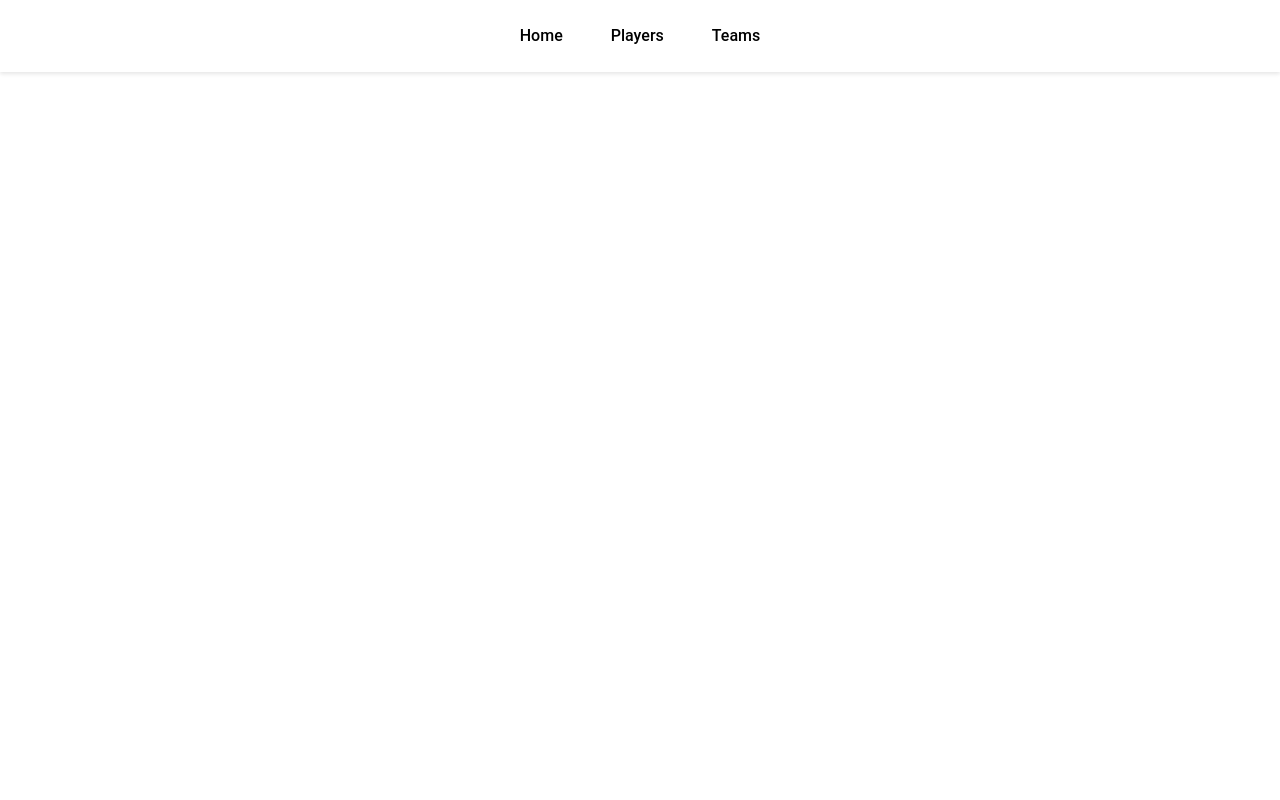
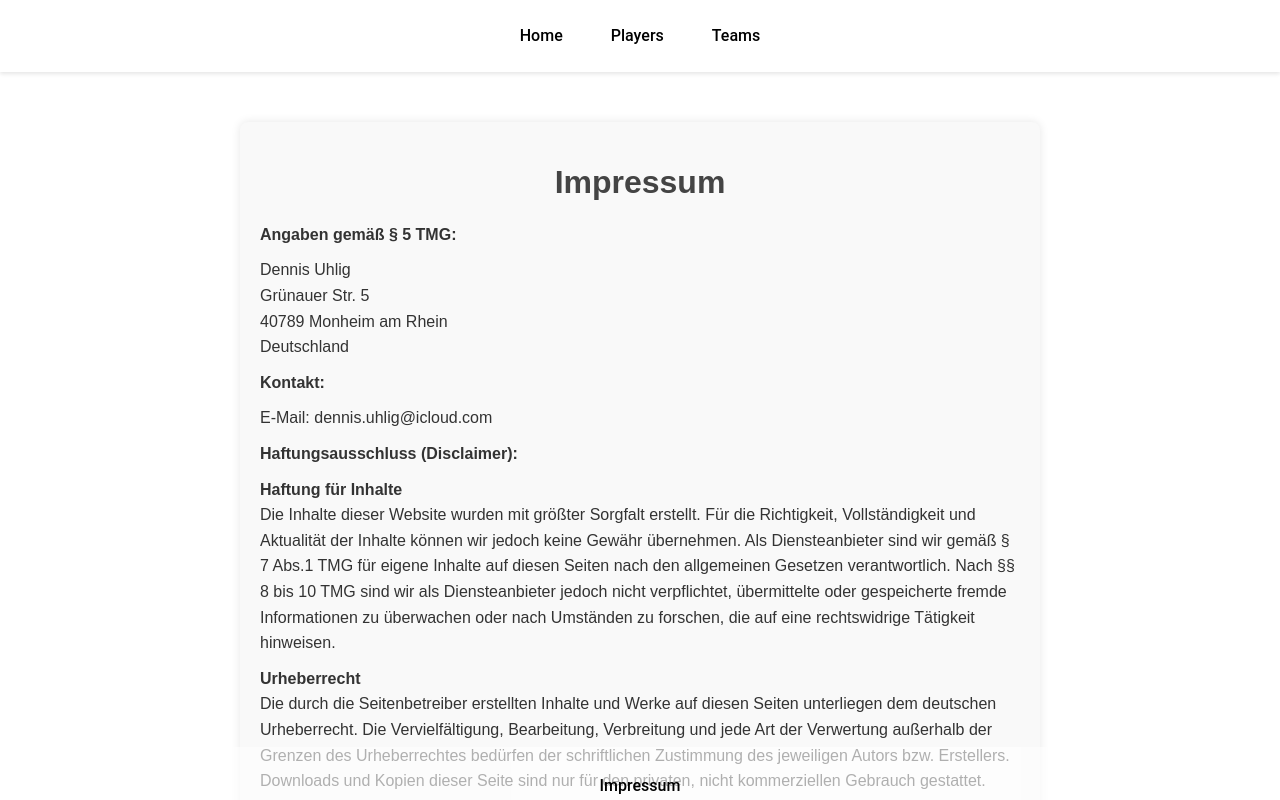
Before and after one commit to Lurppi/basketball-stats, a React (Vite) app in the folder frontend/: page /impressum in a window 1280 px wide. Before the commit this address had no page. Built offline with nearby package versions, Linux system fonts and the light colour scheme.

Commit message:
implement impressum

```diff
--- a/frontend/src/App.jsx
+++ b/frontend/src/App.jsx
@@ -3,6 +3,8 @@ import Header from './assets/Header';
 import Home from './assets/Home';
 import Players from './assets/Players';
 import Teams from './assets/Teams';
+import Impressum from './assets/Impressum';  // Importiere die Impressum-Seite
+import Footer from './assets/Footer';  // Importiere den Footer
 import { BrowserRouter as Router, Route, Routes } from 'react-router-dom';
 
 function App() {
@@ -13,7 +15,9 @@ function App() {
         <Route path="/" element={<Home />} />
         <Route path="/players" element={<Players />} />
         <Route path="/teams" element={<Teams />} />
+        <Route path="/impressum" element={<Impressum />} />  {/* Route für Impressum */}
       </Routes>
+      <Footer />  {/* Footer am Ende */}
     </Router>
   );
 }
--- /dev/null
+++ b/frontend/src/assets/Footer.css
@@ -0,0 +1,28 @@
+.footer-container {
+    background-color: #ffffff9c;
+    color: #ffffff00;
+    text-align: center;
+    padding: 1px 0;
+    position: sticky;
+    width: 100%;
+    bottom: 0;
+    left: 0;
+  }
+
+  .footer-container p {
+    margin: 1.0px 0;
+  }
+
+  .footer-link {
+    color: #000000;
+    text-decoration: none;
+    padding: 5px 10px; /* Optional: fügt etwas Platz um den Text hinzu */
+    border-radius: 4px; /* Optional: macht die Ecken leicht abgerundet */
+  }
+
+  .footer-link:hover {
+    background-color: #000;
+    color: #fff;
+    text-decoration: none; /* Entfernt die Unterstreichung beim Hover */
+    transition: background-color 0.3s, color 0.3s; /* Fügt einen sanften Übergang hinzu */
+  }
--- /dev/null
+++ b/frontend/src/assets/Footer.jsx
@@ -0,0 +1,14 @@
+import React from 'react';
+import { Link } from 'react-router-dom';
+import './Footer.css';
+
+const Footer = () => {
+  return (
+    <footer className="footer-container">
+      <p>&copy; 2024 NBBL Stats Dashboard</p>
+      <p><Link to="/impressum" className="footer-link">Impressum</Link></p>
+    </footer>
+  );
+};
+
+export default Footer;
--- /dev/null
+++ b/frontend/src/assets/Impressum.css
@@ -0,0 +1,20 @@
+.impressum-container {
+    max-width: 800px;
+    margin: 50px auto;
+    padding: 20px;
+    font-family: Arial, sans-serif;
+    line-height: 1.6;
+    background-color: #f9f9f9;
+    border-radius: 8px;
+    box-shadow: 0 0 10px rgba(0, 0, 0, 0.1);
+  }
+
+  .impressum-container h1 {
+    text-align: center;
+    margin-bottom: 20px;
+    font-size: 2rem;
+  }
+
+  .impressum-container p {
+    margin: 10px 0;
+  }
--- /dev/null
+++ b/frontend/src/assets/Impressum.jsx
@@ -0,0 +1,31 @@
+import React from 'react';
+import './Impressum.css';
+
+const Impressum = () => {
+  return (
+    <div className="impressum-container">
+      <h1>Impressum</h1>
+      <p><strong>Angaben gemäß § 5 TMG:</strong></p>
+      <p>Dennis Uhlig<br />
+      Grünauer Str. 5<br />
+      40789 Monheim am Rhein<br />
+      Deutschland</p>
+
+      <p><strong>Kontakt:</strong></p>
+      <p>E-Mail: dennis.uhlig@icloud.com</p>
+
+      <p><strong>Haftungsausschluss (Disclaimer):</strong></p>
+      <p><strong>Haftung für Inhalte</strong><br />
+      Die Inhalte dieser Website wurden mit größter Sorgfalt erstellt. Für die Richtigkeit, Vollständigkeit und Aktualität der Inhalte können wir jedoch keine Gewähr übernehmen. Als Diensteanbieter sind wir gemäß § 7 Abs.1 TMG für eigene Inhalte auf diesen Seiten nach den allgemeinen Gesetzen verantwortlich. Nach §§ 8 bis 10 TMG sind wir als Diensteanbieter jedoch nicht verpflichtet, übermittelte oder gespeicherte fremde Informationen zu überwachen oder nach Umständen zu forschen, die auf eine rechtswidrige Tätigkeit hinweisen.</p>
+
+      <p><strong>Urheberrecht</strong><br />
+      Die durch die Seitenbetreiber erstellten Inhalte und Werke auf diesen Seiten unterliegen dem deutschen Urheberrecht. Die Vervielfältigung, Bearbeitung, Verbreitung und jede Art der Verwertung außerhalb der Grenzen des Urheberrechtes bedürfen der schriftlichen Zustimmung des jeweiligen Autors bzw. Erstellers. Downloads und Kopien dieser Seite sind nur für den privaten, nicht kommerziellen Gebrauch gestattet. Soweit die Inhalte auf dieser Seite nicht vom Betreiber erstellt wurden, werden die Urheberrechte Dritter beachtet. Insbesondere werden Inhalte Dritter als solche gekennzeichnet. Sollten Sie trotzdem auf eine Urheberrechtsverletzung aufmerksam werden, bitten wir um einen entsprechenden Hinweis. Bei Bekanntwerden von Rechtsverletzungen werden wir derartige Inhalte umgehend entfernen.</p>
+
+      <p><strong>Online-Streitbeilegung</strong><br />
+      Die Europäische Kommission stellt eine Plattform zur Online-Streitbeilegung (OS) bereit: <a href="https://ec.europa.eu/consumers/odr" target="_blank" rel="noopener noreferrer">https://ec.europa.eu/consumers/odr</a><br />
+      Unsere E-Mail-Adresse finden Sie oben im Impressum.</p>
+    </div>
+  );
+};
+
+export default Impressum;
--- a/frontend/src/assets/Players-desktop.css
+++ b/frontend/src/assets/Players-desktop.css
@@ -4,6 +4,7 @@
   margin-bottom: 20px;
   background-color: #fff;
   color: #333;
+  border: 1px solid #fff; /* Weißer Rahmen */
 }
 
 .players-container .table-wrapper th,
--- a/frontend/src/assets/Players-mobile.css
+++ b/frontend/src/assets/Players-mobile.css
@@ -20,6 +20,7 @@ table {
     width: 100%;
     border-collapse: collapse;
     font-size: 0.9em;
+    border: 1px solid #fff; /* Weißer Rahmen */
 }
 
 th, td {
--- a/frontend/src/assets/Teams-desktop.css
+++ b/frontend/src/assets/Teams-desktop.css
@@ -4,6 +4,7 @@
   margin-bottom: 20px;
   background-color: #fff;
   color: #333;
+  border: 1px solid #fff; /* Weißer Rahmen */
 }
 
 .teams-container .table-wrapper th,
--- a/frontend/src/assets/Teams-mobile.css
+++ b/frontend/src/assets/Teams-mobile.css
@@ -20,6 +20,7 @@
     width: 100%;
     border-collapse: collapse;
     font-size: 0.9em;
+    border: 1px solid #fff; /* Weißer Rahmen */
 }
 
 th, td {
```
Lines whose indentation alone changed are shown as unchanged.
